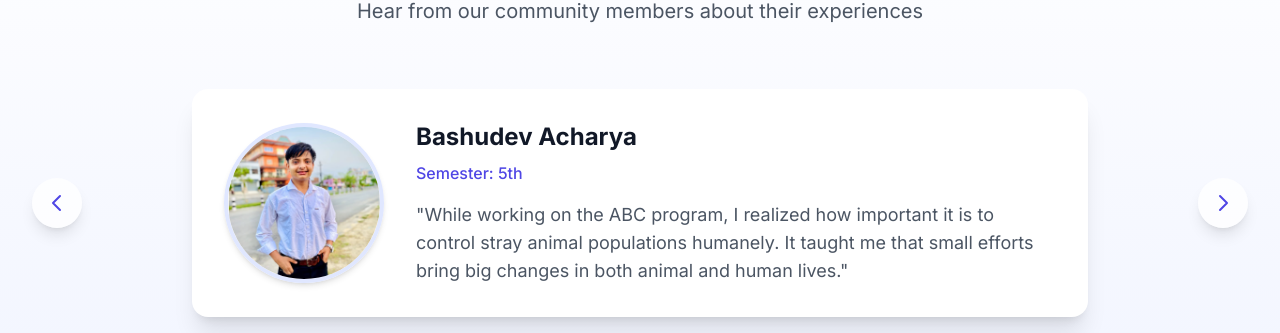
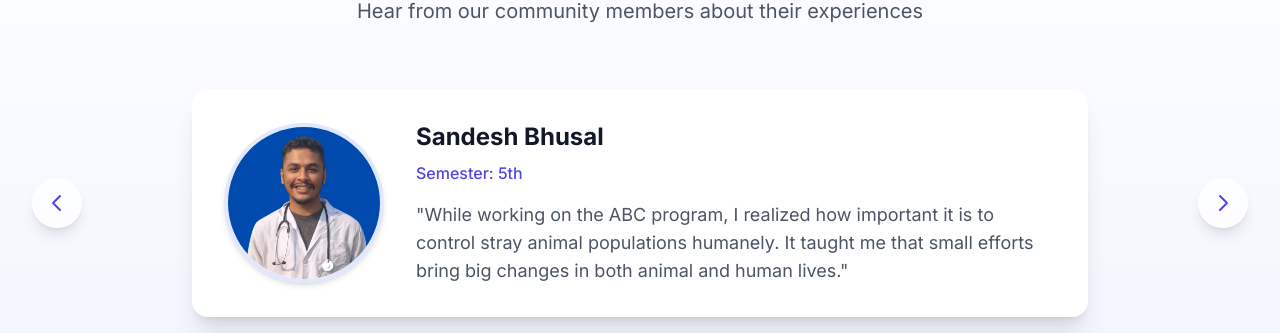
Before and after one commit to VetsForAnimalWelfare/vfaw, a React (Vite) app: page / in a window 1280 px wide. Shown: the part 2459-2792 px from the top of the page. Built offline with nearby package versions, Linux system fonts and the light colour scheme.

Commit message:
sandesh edited

```diff
--- a/src/components/VoicesSnapshot.jsx
+++ b/src/components/VoicesSnapshot.jsx
@@ -8,9 +8,9 @@ const voices = [
     text: 'Vets for Animal Welfare (Vfaw) embodies the true spirit of veterinary compassion and responsibility. Through their tireless efforts — from treating and feeding street animals to conducting welfare programs, vaccination drives, animal birth control initiatives, and educational sessions — they are making a lasting difference both within and beyond our campus. By empowering veterinary students with practical experience and a profound sense of empathy, Vfaw is shaping the future of animal welfare. We are proud to support and stand alongside such a dedicated and impactful organization.'
   },
   {
-    name: 'Bashudev Acharya',
+    name: 'Sandesh Bhusal',
     role: 'Semester: 5th',
-    image: '/voice/Basudev Acharya.png',
+    image: '/voice/Sandesh.jpg',
     text: 'While working on the ABC program, I realized how important it is to control stray animal populations humanely. It taught me that small efforts bring big changes in both animal and human lives.'
   },
   {
```
